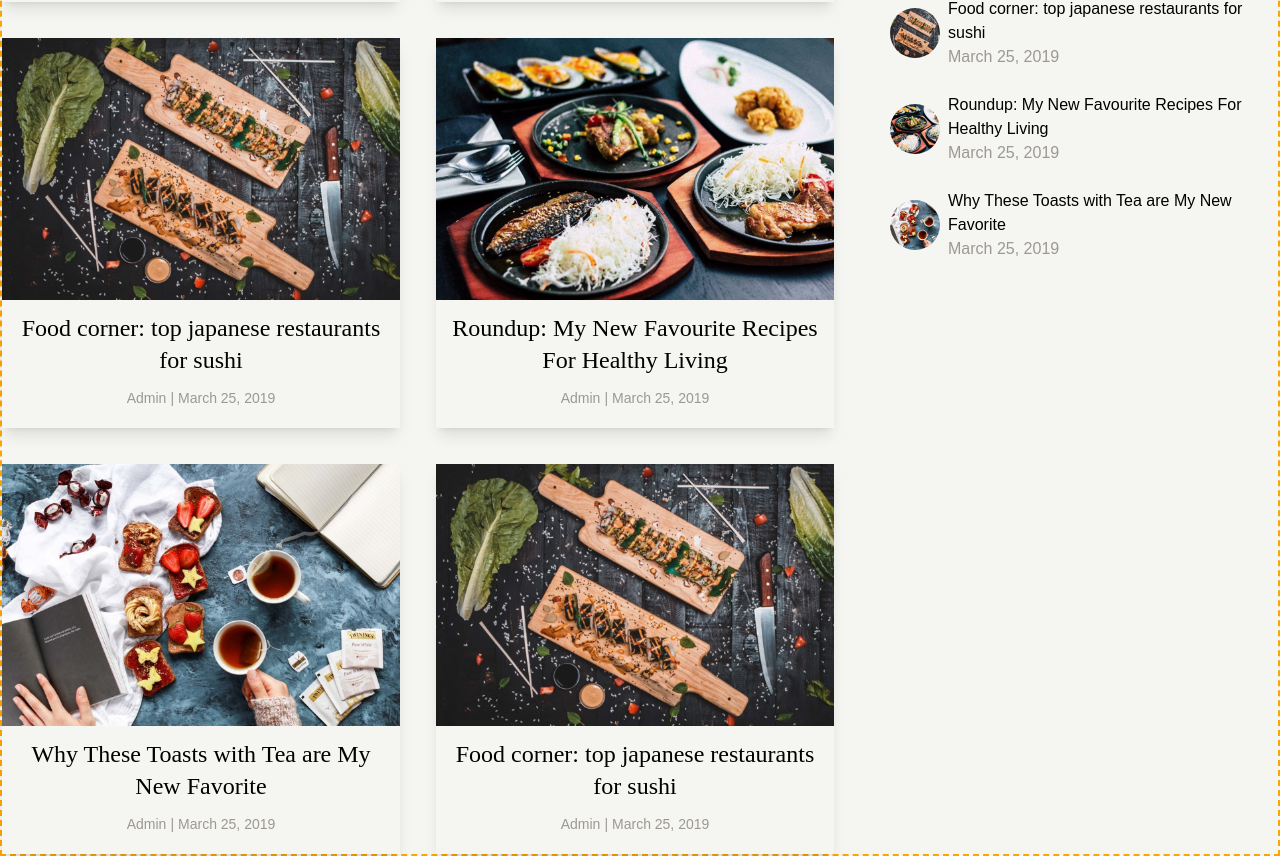
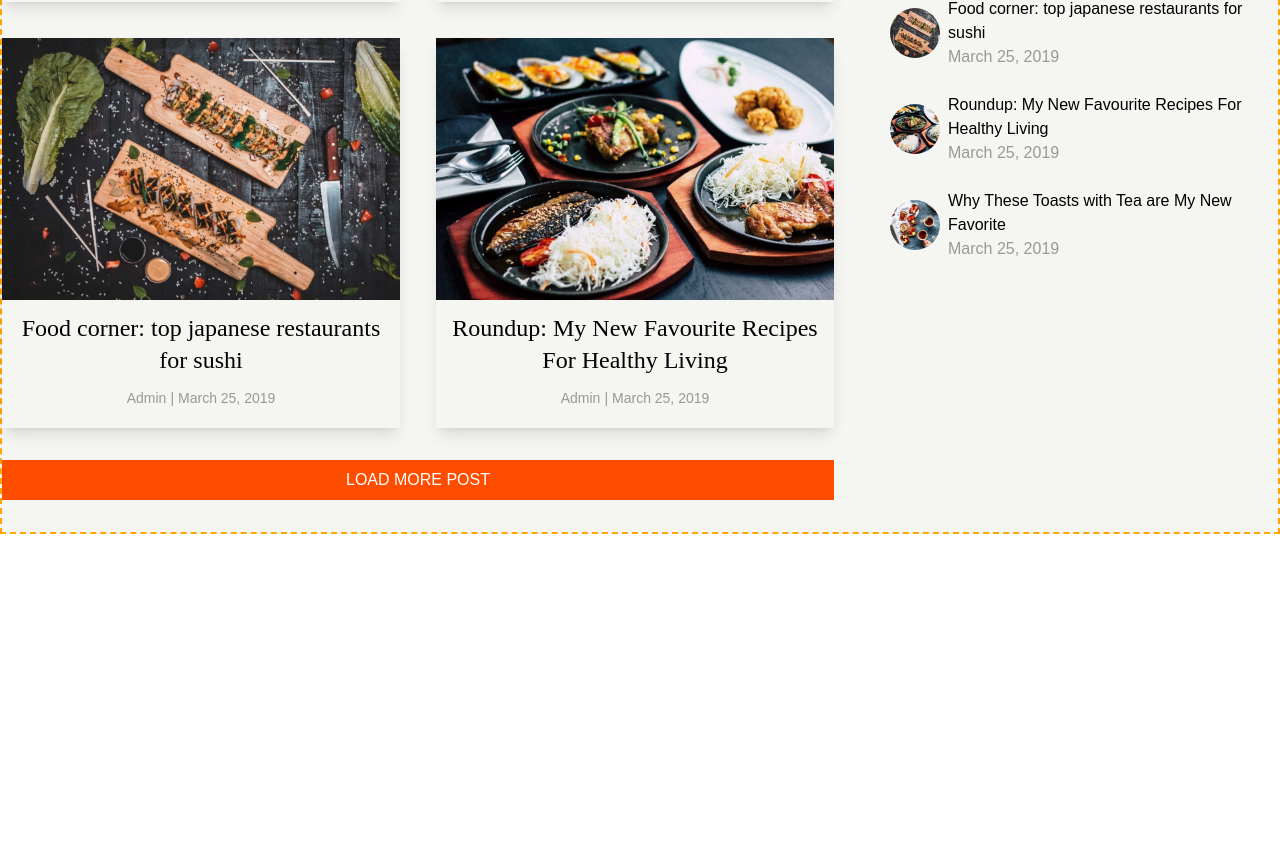
Before and after one commit to rennavittorio/proj-html-vuejs, a Vue app: page / in a window 1280 px wide. Shown: the part 4918-5774 px from the top of the page. After the commit the page ends 5452 px from the top, so only its background shows below. Built offline with nearby package versions, Linux system fonts and the light colour scheme.

Commit message:
ADD load more post btn completed

```diff
--- a/src/components/AppBlog.vue
+++ b/src/components/AppBlog.vue
@@ -15,7 +15,14 @@ export default {
     data(){
         return {
             store,
+            otherArticlesMaxNum: 5,
             selectedArticles: 'popular',
+        }
+    },
+    methods: {
+        increaseMaxNum(){
+            this.otherArticlesMaxNum +=2;
+            console.log(this.otherArticlesMaxNum);
         }
     },
 
@@ -24,15 +31,15 @@ export default {
             return this.store.foodieJournal[0];
         },
         otherArticles(){
-            let filteredList = [...this.store.foodieJournal].slice(1,7)
+            let filteredList = [...this.store.foodieJournal].slice(1,this.otherArticlesMaxNum);
             return filteredList;
         },
         topThreePopular(){
-            let filteredList = [...this.store.foodieJournal].slice(0,3)
+            let filteredList = [...this.store.foodieJournal].slice(0,3);
             return filteredList;
         },
         topThreeRecent(){
-            let filteredList = [...this.store.foodieJournal].slice(4,7)
+            let filteredList = [...this.store.foodieJournal].slice(4,7);
             return filteredList;
         },
     }
@@ -100,7 +107,7 @@ export default {
                         </div>
                     </div>
 
-                    <div class="other-articles grid grid-cols-2 gap-9">
+                    <div class="other-articles grid grid-cols-2 gap-9 mb-8">
                         <AppCard
                         class="shadow-lg"
                         v-for="article in otherArticles" :key="article.articleName"
@@ -110,6 +117,18 @@ export default {
                         :cardDate="article.articleDate"
                         />
                     </div>
+
+
+                    <div class="btn-more mb-8">
+                        <AppBtn
+                        @click="increaseMaxNum()"
+                        :class="['uppercase', 'text-center', 'bg-lightgrey', 'hover:bg-grey', 'hover:text-white', otherArticlesMaxNum > 8 ? 'hidden' : '']"
+                        :btnText="'load more post'"
+                        :btnLink="'#'"
+                        />
+                    </div>
+
+
                 </div>
 
 
--- a/tailwind.config.cjs
+++ b/tailwind.config.cjs
@@ -22,7 +22,13 @@ module.exports = {
     },
 
 
-    extend: {},
+    extend: {
+      // colors: {
+      //   gray: {
+      //     50:
+      //   }
+      // }
+    },
 
   },
   plugins: [],
```
Also changed, not shown: notes.txt (added).
